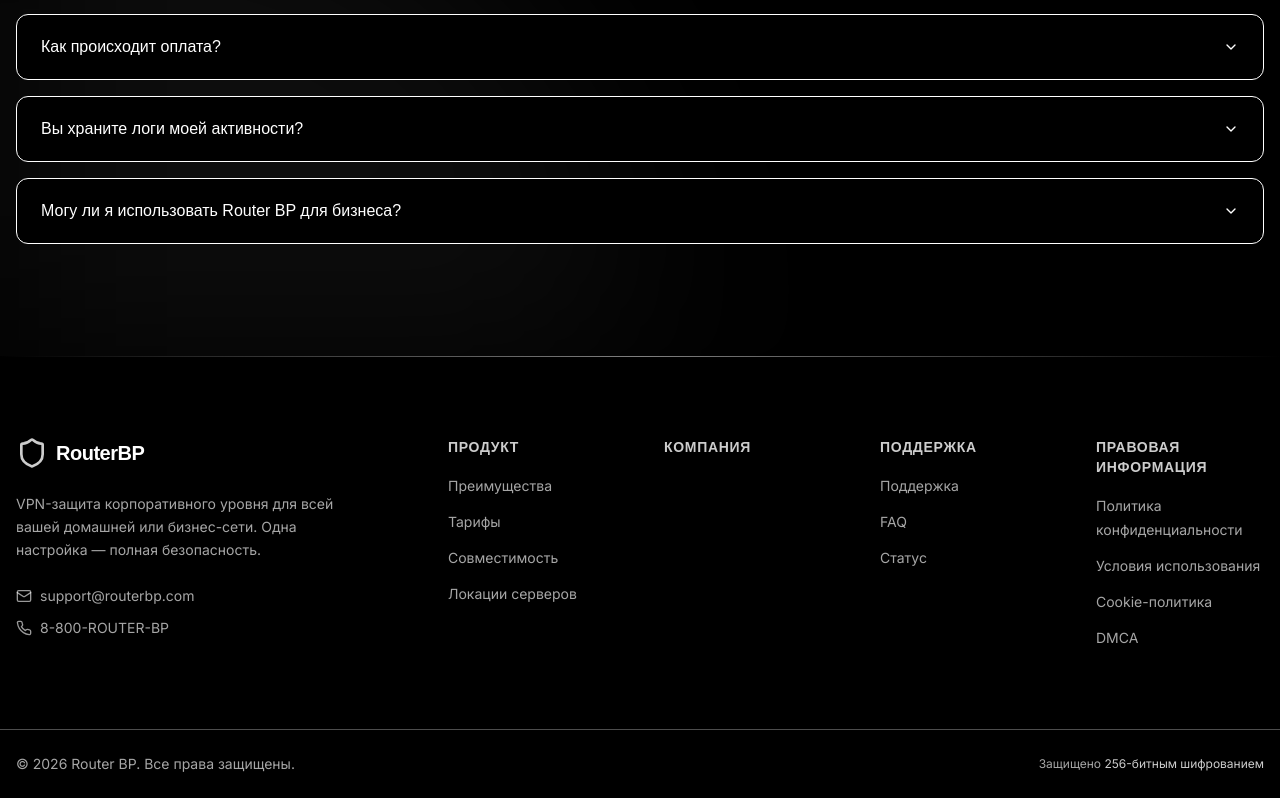
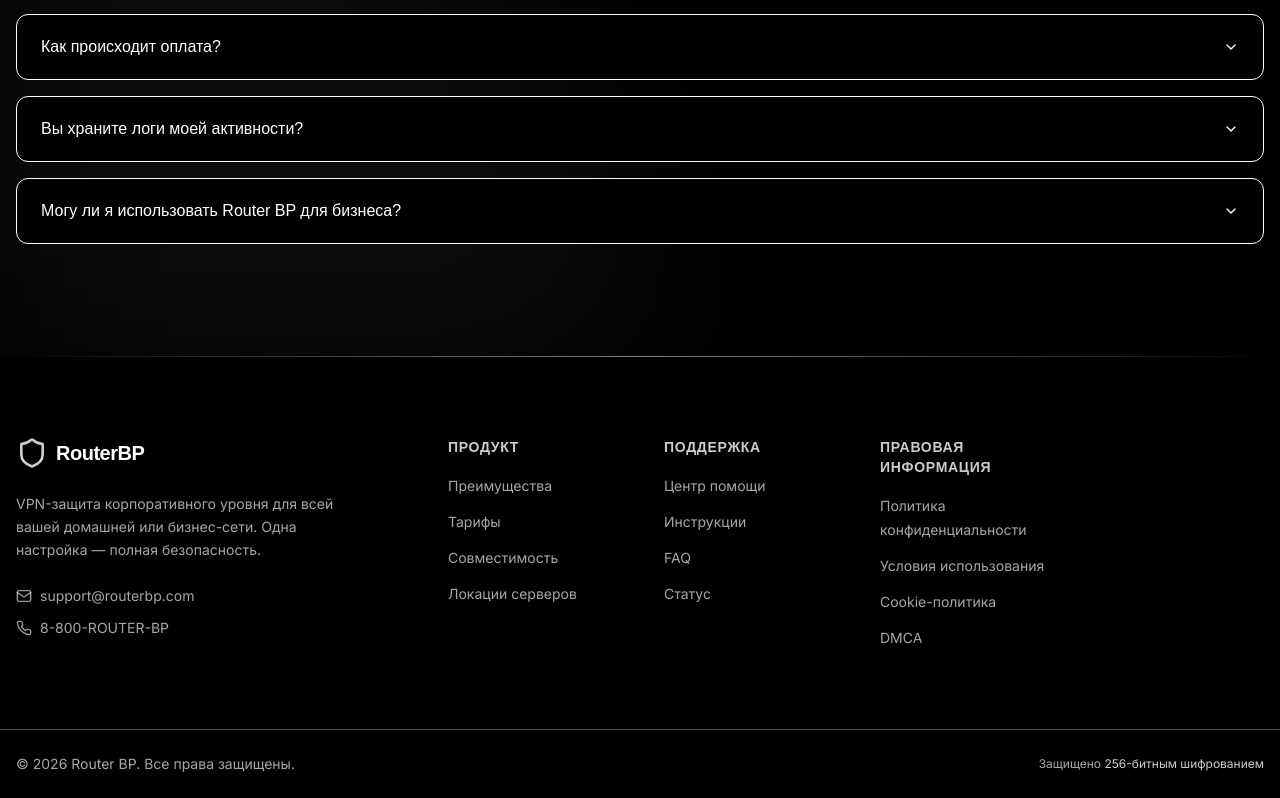
Before and after one commit to ruddertrim/routerguard-pro, a React (Vite) app: page / in a window 1280 px wide. Shown: the part 4639-5437 px from the top of the page. Built offline with nearby package versions, Linux system fonts and the light colour scheme; the HTML template or start-up script is replaced by a standard one; a web font is replaced by a local one.

Commit message:
Visual edit in Lovable
Edited UI in Lovable

```diff
--- a/src/components/Footer.tsx
+++ b/src/components/Footer.tsx
@@ -28,7 +28,10 @@ const Footer = () => {
       href: "#"
     }],
     support: [{
-      name: "Поддержка",
+      name: "Центр помощи",
+      href: "#"
+    }, {
+      name: "Инструкции",
       href: "#"
     }, {
       name: "FAQ",
@@ -100,14 +103,7 @@ const Footer = () => {
           </div>
 
           {/* Company Links */}
-          <div>
-            <h4 className="font-heading font-semibold text-sm uppercase tracking-wider mb-4 text-foreground/80">Компания</h4>
-            <ul className="space-y-3">
-              {footerLinks.company.map(link => <li key={link.name}>
 
-                </li>)}
-            </ul>
-          </div>
 
           {/* Support Links */}
           <div>
```
